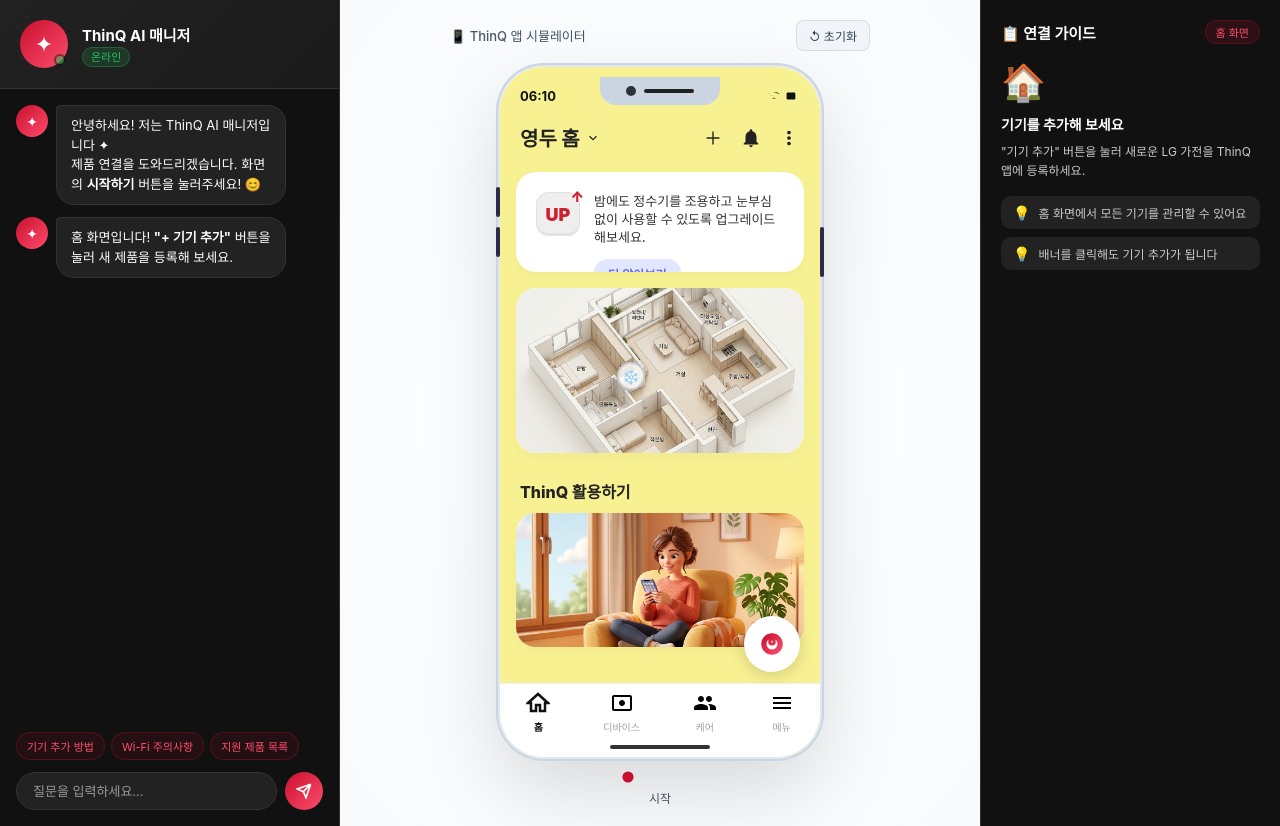
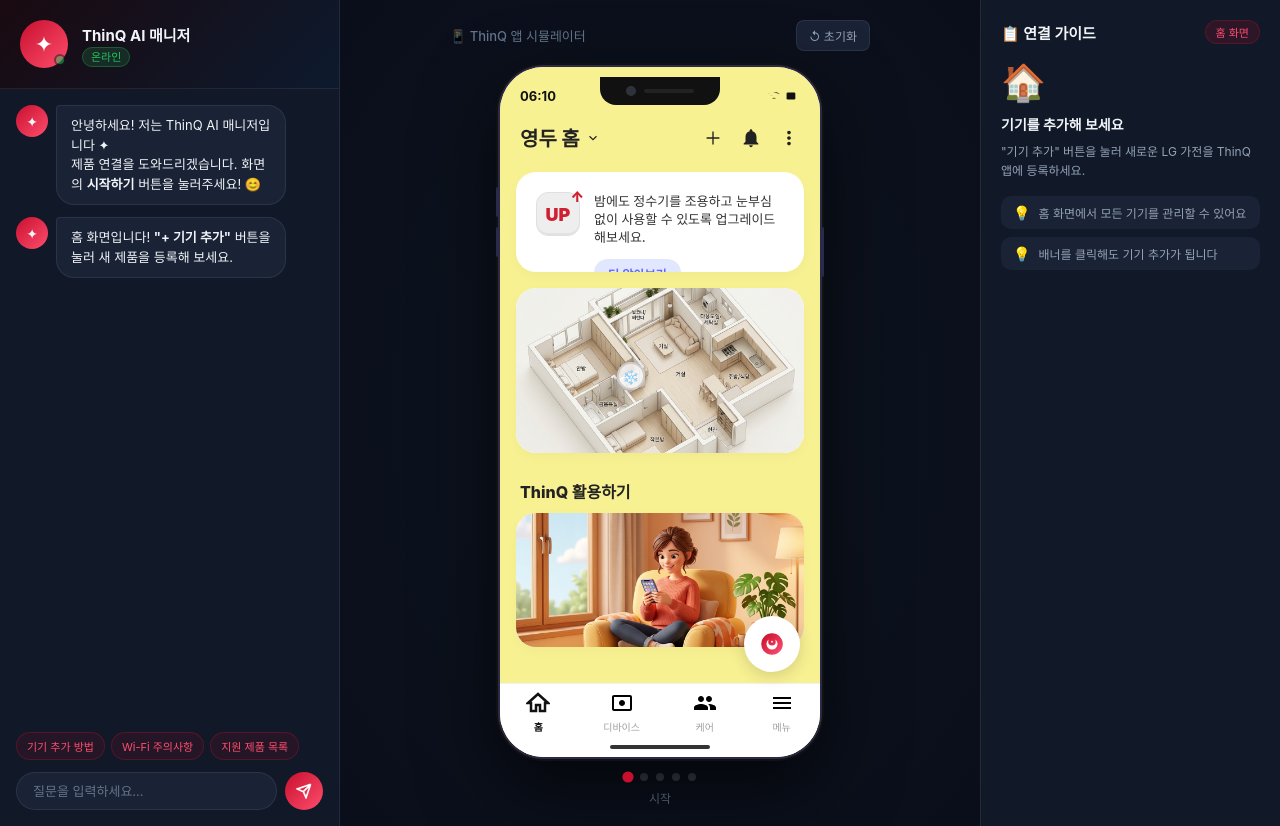
Before and after one commit to smuth-swing/ThinQ-Simulator, a website: page index.html in a window 1280 px wide. Drawn offline with Linux system fonts and the light colour scheme; a web font is replaced by a local one.

Commit message:
Revert theme back to original dark mode (black)

```diff
--- a/style.css
+++ b/style.css
@@ -1,15 +1,15 @@
 * { margin: 0; padding: 0; box-sizing: border-box; }
 :root {
-  --bg: #f8fafc;
-  --surface: #ffffff;
-  --surface2: #f1f5f9;
-  --border: rgba(0,0,0,0.1);
+  --bg: #0a0e1a;
+  --surface: #111827;
+  --surface2: #1a2235;
+  --border: rgba(255,255,255,0.08);
   --accent: #c8102e;
   --accent2: #ff4d6d;
   --blue: #3b82f6;
-  --text: #0f172a;
-  --text2: #334155;
-  --text3: #475569;
+  --text: #f1f5f9;
+  --text2: #94a3b8;
+  --text3: #64748b;
   --green: #22c55e;
   --yellow: #f59e0b;
   --radius: 16px;
@@ -24,17 +24,8 @@ body { font-family: "Pretendard", -apple-system, sans-serif; background: var(--b
 .app-layout { position: relative; z-index: 1; display: grid; grid-template-columns: 340px 1fr 300px; height: 100vh; gap: 0; }
 
 /* AI 패널 */
-.ai-panel, .guide-panel {
-  --surface: #111111;
-  --surface2: #222222;
-  --text: #ffffff;
-  --text2: #cccccc;
-  --text3: #999999;
-  --border: #333333;
-  color: var(--text);
-}
 .ai-panel { background: var(--surface); border-right: 1px solid var(--border); display: flex; flex-direction: column; overflow: hidden; }
-.ai-header { padding: 20px; background: linear-gradient(135deg, #222222, #1a1a1a); border-bottom: 1px solid var(--border); display: flex; align-items: center; gap: 14px; }
+.ai-header { padding: 20px; background: linear-gradient(135deg, #1a0a10, #0d1a2e); border-bottom: 1px solid var(--border); display: flex; align-items: center; gap: 14px; }
 .ai-avatar { position: relative; }
 .ai-avatar-inner { width: 48px; height: 48px; border-radius: 50%; background: linear-gradient(135deg, var(--accent), var(--accent2)); display: flex; align-items: center; justify-content: center; animation: pulse-ring 2s ease-in-out infinite; }
 @keyframes pulse-ring { 0%,100%{box-shadow:0 0 0 0 rgba(200,16,46,0.4)} 50%{box-shadow:0 0 0 10px rgba(200,16,46,0)} }
@@ -79,15 +70,15 @@ body { font-family: "Pretendard", -apple-system, sans-serif; background: var(--b
 .send-btn svg { width: 16px; height: 16px; }
 
 /* 시뮬레이터 영역 */
-.simulator-area { display: flex; flex-direction: column; align-items: center; justify-content: center; gap: 16px; background: radial-gradient(ellipse at center, #ffffff 0%, var(--bg) 100%); padding: 20px; }
+.simulator-area { display: flex; flex-direction: column; align-items: center; justify-content: center; gap: 16px; background: radial-gradient(ellipse at center, #0d1520 0%, var(--bg) 100%); padding: 20px; }
 .simulator-title { display: flex; align-items: center; justify-content: space-between; width: 100%; max-width: 420px; }
 .sim-label { font-size: 13px; color: var(--text3); font-weight: 500; }
 .sim-btn { background: var(--surface2); border: 1px solid var(--border); color: var(--text2); padding: 6px 12px; border-radius: 8px; font-size: 12px; cursor: pointer; transition: all 0.2s; font-family: inherit; }
 .sim-btn:hover { background: var(--surface); color: var(--text); }
 
 /* 스마트폰 프레임 */
-.phone-frame { position: relative; width: 320px; height: 690px; background: #f8fafc; border-radius: 44px; box-shadow: 0 0 0 2px #e2e8f0, 0 0 0 4px #cbd5e1, 0 30px 80px rgba(0,0,0,0.15), inset 0 0 0 1px rgba(255,255,255,0.5); overflow: visible; flex-shrink: 0; }
-.phone-notch { position: absolute; top: 10px; left: 50%; transform: translateX(-50%); width: 120px; height: 28px; background: #cbd5e1; border-radius: 0 0 16px 16px; z-index: 20; display: flex; align-items: center; justify-content: center; gap: 8px; }
+.phone-frame { position: relative; width: 320px; height: 690px; background: #1a1a2e; border-radius: 44px; box-shadow: 0 0 0 2px #2a2a4a, 0 0 0 4px #111, 0 30px 80px rgba(0,0,0,0.7), inset 0 0 0 1px rgba(255,255,255,0.05); overflow: visible; flex-shrink: 0; }
+.phone-notch { position: absolute; top: 10px; left: 50%; transform: translateX(-50%); width: 120px; height: 28px; background: #111; border-radius: 0 0 16px 16px; z-index: 20; display: flex; align-items: center; justify-content: center; gap: 8px; }
 .phone-camera { width: 10px; height: 10px; background: #222; border-radius: 50%; border: 2px solid #333; box-shadow: inset 0 0 4px rgba(100,150,255,0.3); }
 .phone-speaker { width: 50px; height: 4px; background: #222; border-radius: 4px; }
 .phone-screen { position: absolute; inset: 0; border-radius: 44px; overflow: hidden; background: #fff; display: flex; flex-direction: column; }
--- a/style_v2.css
+++ b/style_v2.css
@@ -1,15 +1,15 @@
 * { margin: 0; padding: 0; box-sizing: border-box; }
 :root {
-  --bg: #f8fafc;
-  --surface: #ffffff;
-  --surface2: #f1f5f9;
-  --border: rgba(0,0,0,0.1);
+  --bg: #0a0e1a;
+  --surface: #111827;
+  --surface2: #1a2235;
+  --border: rgba(255,255,255,0.08);
   --accent: #c8102e;
   --accent2: #ff4d6d;
   --blue: #3b82f6;
-  --text: #0f172a;
-  --text2: #334155;
-  --text3: #475569;
+  --text: #f1f5f9;
+  --text2: #94a3b8;
+  --text3: #64748b;
   --green: #22c55e;
   --yellow: #f59e0b;
   --radius: 16px;
@@ -24,17 +24,8 @@ body { font-family: "Pretendard", -apple-system, sans-serif; background: var(--b
 .app-layout { position: relative; z-index: 1; display: grid; grid-template-columns: 340px 1fr 300px; height: 100vh; gap: 0; }
 
 /* AI 패널 */
-.ai-panel, .guide-panel {
-  --surface: #111111;
-  --surface2: #222222;
-  --text: #ffffff;
-  --text2: #cccccc;
-  --text3: #999999;
-  --border: #333333;
-  color: var(--text);
-}
 .ai-panel { background: var(--surface); border-right: 1px solid var(--border); display: flex; flex-direction: column; overflow: hidden; }
-.ai-header { padding: 20px; background: linear-gradient(135deg, #222222, #1a1a1a); border-bottom: 1px solid var(--border); display: flex; align-items: center; gap: 14px; }
+.ai-header { padding: 20px; background: linear-gradient(135deg, #1a0a10, #0d1a2e); border-bottom: 1px solid var(--border); display: flex; align-items: center; gap: 14px; }
 .ai-avatar { position: relative; }
 .ai-avatar-inner { width: 48px; height: 48px; border-radius: 50%; background: linear-gradient(135deg, var(--accent), var(--accent2)); display: flex; align-items: center; justify-content: center; animation: pulse-ring 2s ease-in-out infinite; }
 @keyframes pulse-ring { 0%,100%{box-shadow:0 0 0 0 rgba(200,16,46,0.4)} 50%{box-shadow:0 0 0 10px rgba(200,16,46,0)} }
@@ -75,15 +66,15 @@ body { font-family: "Pretendard", -apple-system, sans-serif; background: var(--b
 .send-btn svg { width: 16px; height: 16px; }
 
 /* 시뮬레이터 영역 */
-.simulator-area { display: flex; flex-direction: column; align-items: center; justify-content: center; gap: 16px; background: radial-gradient(ellipse at center, #ffffff 0%, var(--bg) 100%); padding: 20px; }
+.simulator-area { display: flex; flex-direction: column; align-items: center; justify-content: center; gap: 16px; background: radial-gradient(ellipse at center, #0d1520 0%, var(--bg) 100%); padding: 20px; }
 .simulator-title { display: flex; align-items: center; justify-content: space-between; width: 100%; max-width: 420px; }
 .sim-label { font-size: 13px; color: var(--text3); font-weight: 500; }
 .sim-btn { background: var(--surface2); border: 1px solid var(--border); color: var(--text2); padding: 6px 12px; border-radius: 8px; font-size: 12px; cursor: pointer; transition: all 0.2s; font-family: inherit; }
 .sim-btn:hover { background: var(--surface); color: var(--text); }
 
 /* 스마트폰 프레임 */
-.phone-frame { position: relative; width: 320px; height: 690px; background: #f8fafc; border-radius: 44px; box-shadow: 0 0 0 2px #e2e8f0, 0 0 0 4px #cbd5e1, 0 30px 80px rgba(0,0,0,0.15), inset 0 0 0 1px rgba(255,255,255,0.5); overflow: visible; flex-shrink: 0; }
-.phone-notch { position: absolute; top: 10px; left: 50%; transform: translateX(-50%); width: 120px; height: 28px; background: #cbd5e1; border-radius: 0 0 16px 16px; z-index: 20; display: flex; align-items: center; justify-content: center; gap: 8px; }
+.phone-frame { position: relative; width: 320px; height: 690px; background: #1a1a2e; border-radius: 44px; box-shadow: 0 0 0 2px #2a2a4a, 0 0 0 4px #111, 0 30px 80px rgba(0,0,0,0.7), inset 0 0 0 1px rgba(255,255,255,0.05); overflow: visible; flex-shrink: 0; }
+.phone-notch { position: absolute; top: 10px; left: 50%; transform: translateX(-50%); width: 120px; height: 28px; background: #111; border-radius: 0 0 16px 16px; z-index: 20; display: flex; align-items: center; justify-content: center; gap: 8px; }
 .phone-camera { width: 10px; height: 10px; background: #222; border-radius: 50%; border: 2px solid #333; box-shadow: inset 0 0 4px rgba(100,150,255,0.3); }
 .phone-speaker { width: 50px; height: 4px; background: #222; border-radius: 4px; }
 .phone-screen { position: absolute; inset: 0; border-radius: 44px; overflow: hidden; background: #fff; display: flex; flex-direction: column; }
--- a/style_v3.css
+++ b/style_v3.css
@@ -1,15 +1,15 @@
 * { margin: 0; padding: 0; box-sizing: border-box; }
 :root {
-  --bg: #f8fafc;
-  --surface: #ffffff;
-  --surface2: #f1f5f9;
-  --border: rgba(0,0,0,0.1);
+  --bg: #0a0e1a;
+  --surface: #111827;
+  --surface2: #1a2235;
+  --border: rgba(255,255,255,0.08);
   --accent: #c8102e;
   --accent2: #ff4d6d;
   --blue: #3b82f6;
-  --text: #0f172a;
-  --text2: #334155;
-  --text3: #475569;
+  --text: #f1f5f9;
+  --text2: #94a3b8;
+  --text3: #64748b;
   --green: #22c55e;
   --yellow: #f59e0b;
   --radius: 16px;
@@ -25,17 +25,8 @@ body { font-family: "Pretendard", -apple-system, sans-serif; background: var(--b
 .app-layout { position: relative; z-index: 1; display: grid; grid-template-columns: 340px 1fr 300px; height: 100vh; gap: 0; }
 
 /* AI 패널 */
-.ai-panel, .guide-panel {
-  --surface: #111111;
-  --surface2: #222222;
-  --text: #ffffff;
-  --text2: #cccccc;
-  --text3: #999999;
-  --border: #333333;
-  color: var(--text);
-}
 .ai-panel { background: var(--surface); border-right: 1px solid var(--border); display: flex; flex-direction: column; overflow: hidden; }
-.ai-header { padding: 20px; background: linear-gradient(135deg, #222222, #1a1a1a); border-bottom: 1px solid var(--border); display: flex; align-items: center; gap: 14px; }
+.ai-header { padding: 20px; background: linear-gradient(135deg, #1a0a10, #0d1a2e); border-bottom: 1px solid var(--border); display: flex; align-items: center; gap: 14px; }
 .ai-avatar { position: relative; }
 .ai-avatar-inner { width: 48px; height: 48px; border-radius: 50%; background: linear-gradient(135deg, var(--accent), var(--accent2)); display: flex; align-items: center; justify-content: center; animation: pulse-ring 2s ease-in-out infinite; }
 @keyframes pulse-ring { 0%,100%{box-shadow:0 0 0 0 rgba(200,16,46,0.4)} 50%{box-shadow:0 0 0 10px rgba(200,16,46,0)} }
@@ -76,15 +67,15 @@ body { font-family: "Pretendard", -apple-system, sans-serif; background: var(--b
 .send-btn svg { width: 16px; height: 16px; }
 
 /* 시뮬레이터 영역 */
-.simulator-area { display: flex; flex-direction: column; align-items: center; justify-content: center; gap: 16px; background: radial-gradient(ellipse at center, #ffffff 0%, var(--bg) 100%); padding: 20px; }
+.simulator-area { display: flex; flex-direction: column; align-items: center; justify-content: center; gap: 16px; background: radial-gradient(ellipse at center, #0d1520 0%, var(--bg) 100%); padding: 20px; }
 .simulator-title { display: flex; align-items: center; justify-content: space-between; width: 100%; max-width: 420px; }
 .sim-label { font-size: 13px; color: var(--text3); font-weight: 500; }
 .sim-btn { background: var(--surface2); border: 1px solid var(--border); color: var(--text2); padding: 6px 12px; border-radius: 8px; font-size: 12px; cursor: pointer; transition: all 0.2s; font-family: inherit; }
 .sim-btn:hover { background: var(--surface); color: var(--text); }
 
 /* 스마트폰 프레임 */
-.phone-frame { position: relative; width: 320px; height: 690px; background: #f8fafc; border-radius: 44px; box-shadow: 0 0 0 2px #e2e8f0, 0 0 0 4px #cbd5e1, 0 30px 80px rgba(0,0,0,0.15), inset 0 0 0 1px rgba(255,255,255,0.5); overflow: visible; flex-shrink: 0; }
-.phone-notch { position: absolute; top: 10px; left: 50%; transform: translateX(-50%); width: 120px; height: 28px; background: #cbd5e1; border-radius: 0 0 16px 16px; z-index: 20; display: flex; align-items: center; justify-content: center; gap: 8px; }
+.phone-frame { position: relative; width: 320px; height: 690px; background: #1a1a2e; border-radius: 44px; box-shadow: 0 0 0 2px #2a2a4a, 0 0 0 4px #111, 0 30px 80px rgba(0,0,0,0.7), inset 0 0 0 1px rgba(255,255,255,0.05); overflow: visible; flex-shrink: 0; }
+.phone-notch { position: absolute; top: 10px; left: 50%; transform: translateX(-50%); width: 120px; height: 28px; background: #111; border-radius: 0 0 16px 16px; z-index: 20; display: flex; align-items: center; justify-content: center; gap: 8px; }
 .phone-camera { width: 10px; height: 10px; background: #222; border-radius: 50%; border: 2px solid #333; box-shadow: inset 0 0 4px rgba(100,150,255,0.3); }
 .phone-speaker { width: 50px; height: 4px; background: #222; border-radius: 4px; }
 .phone-screen { position: absolute; inset: 0; border-radius: 44px; overflow: hidden; background: #fff; display: flex; flex-direction: column; }
```
